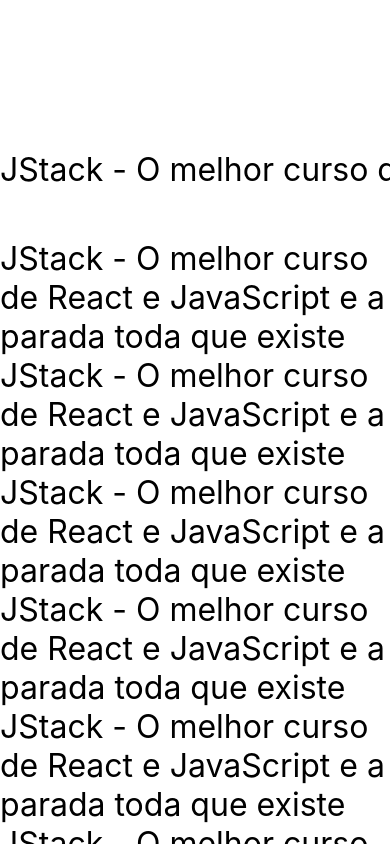
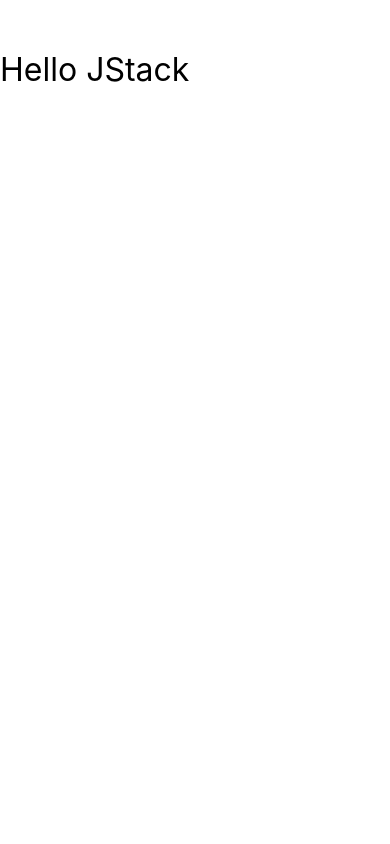
Before and after one commit to Atanazio01/jstack-mobile, a React Native app: screen / in a window 390 px wide. Built offline with nearby package versions, Linux system fonts and the light colour scheme.

Commit message:
examples about Platform

```diff
--- a/App.js
+++ b/App.js
@@ -1,72 +1,24 @@
-import { Text, ScrollView } from 'react-native';
+import { Text, ScrollView, Platform } from 'react-native';
 
-console.log("Fora do componente")
+Platform.OS // Operational System (iOS, Android, Web, etc.)
+Platform.Version // Version of the operational system
+Platform.constants // Constants of the operational system
+Platform.isPad // If the operational system is iPad
+Platform.isTV // If the operational system is TV
+Platform.isTesting // If the operational system is testing
+Platform.select({ // Select a value based on the operational system
+  ios: 'iOS',
+  android: 'Android',
+  default: 'Web'
+})
+
 export default function App() {
-  console.log("Dentro do componente")
   return (
 
-    <ScrollView
-      persistentScrollbar // displays the scrollbar even when not scrolling, default value is false, only works on Android
-      indicatorStyle='white' // changes the color of the scrollbar, only works on iOS
-      showsVerticalScrollIndicator={false} // hides the vertical scrollbar, default value is true
-      //scrollEventThrottle={16} // controls how often the onScroll callback is called, default value is 0, which means that the callback will be called as often as possible // only works on Android in the latest versions of React Native, in older versions it works on both platforms, but it is recommended to use it only on Android, as it can cause performance issues on iOS
-      //onScroll={(event) => console.log(event.nativeEvent.contentOffset.y)} // callback that is called when the user scrolls, receives an event object as a parameter. The event object contains a nativeEvent property, which has a contentOffset property that contains the current scroll position of the ScrollView. The contentOffset property is an object with x and y properties, which represent the horizontal and vertical scroll positions, respectively.
-
-      //onScrollBeginDrag={() => console.log("BeginDrag")} // callback that is called when the user starts dragging the ScrollView
-      //onScrollEndDrag={() => console.log("EndDrag")} // callback that is called when the user stops dragging the ScrollView
-
-      onScrollToTop={() => console.log("ScrollToTop")} // callback that is called when the user taps the status bar on iOS, which scrolls the ScrollView to the top. This callback is only called on iOS, as this behavior does not exist on Android.
-      >
-      <ScrollView
-        horizontal
-        style={{marginTop: 150}}
-        persistentScrollbar
-        showsHorizontalScrollIndicator={false}
-        scrollEventThrottle={16}
-        onScroll={(event) => console.log(event.nativeEvent.contentOffset.x)}
-      >
-        <Text style={{ fontSize: 32 }}>
-          JStack - O melhor curso de React e JavaScript e a parada toda que existe
-        </Text>
-      </ScrollView>
-
-      <Text style={{ marginTop: 50, fontSize: 32 }}>
-        JStack - O melhor curso de React e JavaScript e a parada toda que existe
-        JStack - O melhor curso de React e JavaScript e a parada toda que existe
-        JStack - O melhor curso de React e JavaScript e a parada toda que existe
-        JStack - O melhor curso de React e JavaScript e a parada toda que existe
-        JStack - O melhor curso de React e JavaScript e a parada toda que existe
-        JStack - O melhor curso de React e JavaScript e a parada toda que existe
-        JStack - O melhor curso de React e JavaScript e a parada toda que existe
-        JStack - O melhor curso de React e JavaScript e a parada toda que existe
-        JStack - O melhor curso de React e JavaScript e a parada toda que existe
-        JStack - O melhor curso de React e JavaScript e a parada toda que existe
-        JStack - O melhor curso de React e JavaScript e a parada toda que existe
-        JStack - O melhor curso de React e JavaScript e a parada toda que existe
-        JStack - O melhor curso de React e JavaScript e a parada toda que existe
-        JStack - O melhor curso de React e JavaScript e a parada toda que existe
-        JStack - O melhor curso de React e JavaScript e a parada toda que existe
-        JStack - O melhor curso de React e JavaScript e a parada toda que existe
-        JStack - O melhor curso de React e JavaScript e a parada toda que existe
-        JStack - O melhor curso de React e JavaScript e a parada toda que existe
-        JStack - O melhor curso de React e JavaScript e a parada toda que existe
-        JStack - O melhor curso de React e JavaScript e a parada toda que existe
-        JStack - O melhor curso de React e JavaScript e a parada toda que existe
-        JStack - O melhor curso de React e JavaScript e a parada toda que existe
-        JStack - O melhor curso de React e JavaScript e a parada toda que existe
-        JStack - O melhor curso de React e JavaScript e a parada toda que existe
-        JStack - O melhor curso de React e JavaScript e a parada toda que existe
-        JStack - O melhor curso de React e JavaScript e a parada toda que existe
-        JStack - O melhor curso de React e JavaScript e a parada toda que existe
-        JStack - O melhor curso de React e JavaScript e a parada toda que existe
-        JStack - O melhor curso de React e JavaScript e a parada toda que existe
-        JStack - O melhor curso de React e JavaScript e a parada toda que existe
-        JStack - O melhor curso de React e JavaScript e a parada toda que existe
-        JStack - O melhor curso de React e JavaScript e a parada toda que existe
-        JStack - O melhor curso de React e JavaScript e a parada toda que existe
+    <ScrollView>
+      <Text style={{ fontSize: 32, marginTop: 50 }}>
+        Hello JStack
       </Text>
-
-
     </ScrollView>
   );
 }
```
